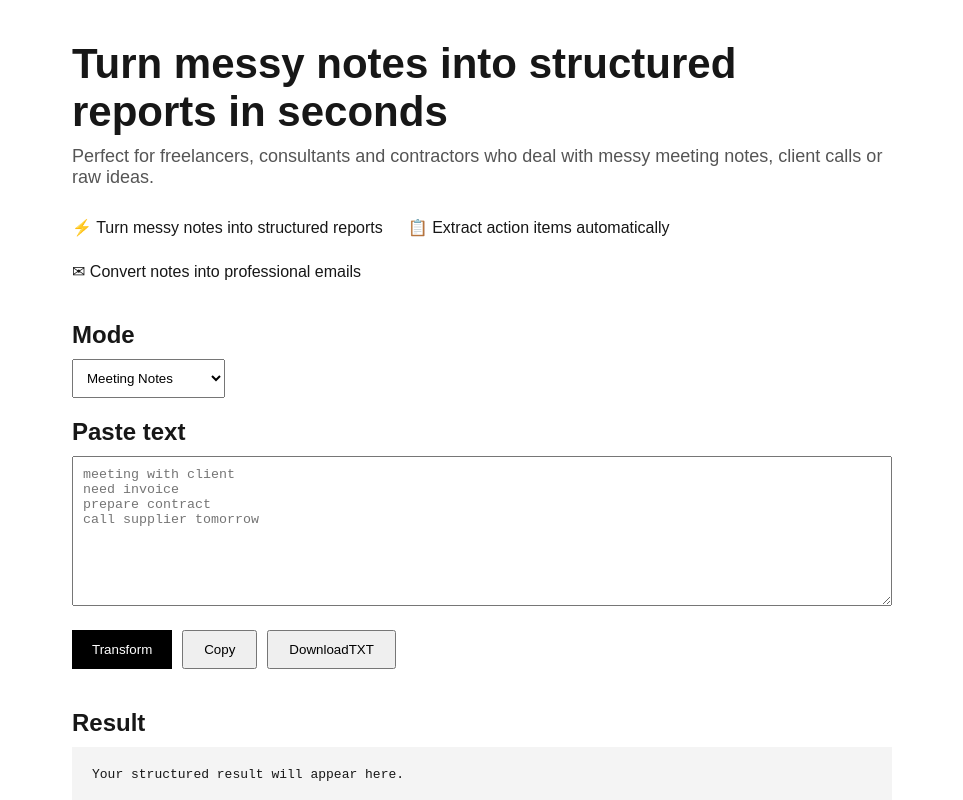
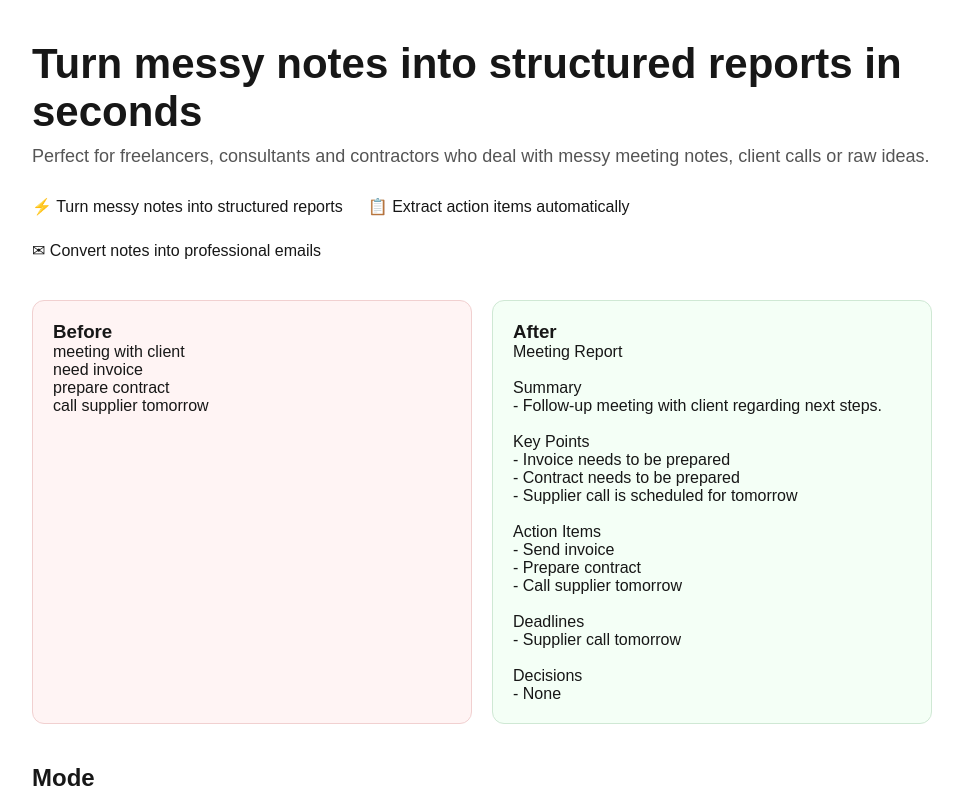
Before and after one commit to RobertFatu91/document-structurer-ai, a Next.js app: page / in a window 1280 px wide. Shown: the top 800 px of the page, without its empty margins (158-1121 px from the left). Built offline with nearby package versions, Linux system fonts and the light colour scheme.

Commit message:
add before after demo

```diff
--- a/app/page.js
+++ b/app/page.js
@@ -3,104 +3,136 @@
 import { useState } from "react";
 
 export default function Home() {
+  const [text, setText] = useState("");
+  const [result, setResult] = useState("");
+  const [mode, setMode] = useState("Meeting Notes");
 
-const [text,setText] = useState("")
-const [result,setResult] = useState("")
-const [mode,setMode] = useState("Meeting Notes")
+  async function transform() {
+    const res = await fetch("/api/ai", {
+      method: "POST",
+      headers: { "Content-Type": "application/json" },
+      body: JSON.stringify({ text, mode }),
+    });
 
-async function transform(){
-
-const res = await fetch("/api/ai",{
-method:"POST",
-headers:{ "Content-Type":"application/json"},
-body: JSON.stringify({text,mode})
-})
-
-const data = await res.json()
-setResult(data.result)
-
+    const data = await res.json();
+    setResult(data.result);
   }
 
-function downloadTXT(){
-
-const element = document.createElement("a")
-const file = new Blob([result],{type:"text/plain"})
-element.href = URL.createObjectURL(file)
-element.download = "structured.txt"
-document.body.appendChild(element)
-element.click()
-
+  function downloadTXT() {
+    const element = document.createElement("a");
+    const file = new Blob([result], { type: "text/plain" });
+    element.href = URL.createObjectURL(file);
+    element.download = "structured.txt";
+    document.body.appendChild(element);
+    element.click();
   }
 
-function copyText(){
-
-navigator.clipboard.writeText(result)
-
+  function copyText() {
+    navigator.clipboard.writeText(result);
   }
 
   return (
-
-<div style={{maxWidth:"900px",margin:"auto",padding:"40px",fontFamily:"Arial"}}>
-
-<h1 style={{fontSize:"42px",fontWeight:"700",marginBottom:"10px"}}>
+    <div style={{ maxWidth: "980px", margin: "auto", padding: "40px", fontFamily: "Arial" }}>
+      <h1 style={{ fontSize: "42px", fontWeight: "700", marginBottom: "10px" }}>
         Turn messy notes into structured reports in seconds
       </h1>
 
-<p style={{fontSize:"18px",color:"#555",marginBottom:"30px"}}>
+      <p style={{ fontSize: "18px", color: "#555", marginBottom: "30px" }}>
         Perfect for freelancers, consultants and contractors who deal with messy meeting notes, client calls or raw ideas.
       </p>
 
-<div style={{display:"flex",gap:"25px",marginBottom:"40px",flexWrap:"wrap"}}>
-
+      <div style={{ display: "flex", gap: "25px", marginBottom: "40px", flexWrap: "wrap" }}>
         <div>⚡ Turn messy notes into structured reports</div>
         <div>📋 Extract action items automatically</div>
         <div>✉ Convert notes into professional emails</div>
-
       </div>
 
-<h2 style={{marginBottom:"10px"}}>Mode</h2>
+      <div
+        style={{
+          display: "grid",
+          gridTemplateColumns: "1fr 1fr",
+          gap: "20px",
+          marginBottom: "40px",
+        }}
+      >
+        <div style={{ background: "#fff4f4", padding: "20px", borderRadius: "12px", border: "1px solid #f1d0d0" }}>
+          <h3 style={{ marginTop: 0 }}>Before</h3>
+          <pre style={{ whiteSpace: "pre-wrap", margin: 0, fontFamily: "Arial" }}>
+{`meeting with client
+need invoice
+prepare contract
+call supplier tomorrow`}
+          </pre>
+        </div>
+
+        <div style={{ background: "#f4fff6", padding: "20px", borderRadius: "12px", border: "1px solid #cfe8d4" }}>
+          <h3 style={{ marginTop: 0 }}>After</h3>
+          <pre style={{ whiteSpace: "pre-wrap", margin: 0, fontFamily: "Arial" }}>
+{`Meeting Report
+
+Summary
+- Follow-up meeting with client regarding next steps.
+
+Key Points
+- Invoice needs to be prepared
+- Contract needs to be prepared
+- Supplier call is scheduled for tomorrow
+
+Action Items
+- Send invoice
+- Prepare contract
+- Call supplier tomorrow
+
+Deadlines
+- Supplier call tomorrow
+
+Decisions
+- None`}
+          </pre>
+        </div>
+      </div>
+
+      <h2 style={{ marginBottom: "10px" }}>Mode</h2>
 
       <select
         value={mode}
-onChange={(e)=>setMode(e.target.value)}
-style={{padding:"10px",marginBottom:"20px"}}
+        onChange={(e) => setMode(e.target.value)}
+        style={{ padding: "10px", marginBottom: "20px", width: "100%", maxWidth: "320px" }}
       >
-
         <option>Meeting Notes</option>
         <option>Professional Email</option>
         <option>Task List</option>
         <option>Summary</option>
-
       </select>
 
       <h2>Paste text</h2>
 
       <textarea
         value={text}
-onChange={(e)=>setText(e.target.value)}
+        onChange={(e) => setText(e.target.value)}
         placeholder="meeting with client
 need invoice
 prepare contract
 call supplier tomorrow"
         style={{
-width:"100%",
-height:"150px",
-padding:"10px",
-marginTop:"10px",
-marginBottom:"20px"
+          width: "100%",
+          height: "150px",
+          padding: "10px",
+          marginTop: "10px",
+          marginBottom: "20px",
         }}
       />
 
-<div style={{display:"flex",gap:"10px",flexWrap:"wrap"}}>
-
+      <div style={{ display: "flex", gap: "10px", flexWrap: "wrap" }}>
         <button
           onClick={transform}
           style={{
-background:"black",
-color:"white",
-padding:"10px 20px",
-border:"none",
-cursor:"pointer"
+            background: "black",
+            color: "white",
+            padding: "10px 20px",
+            border: "none",
+            cursor: "pointer",
+            borderRadius: "8px",
           }}
         >
           Transform
@@ -109,8 +141,9 @@ Transform
         <button
           onClick={copyText}
           style={{
-padding:"10px 20px",
-cursor:"pointer"
+            padding: "10px 20px",
+            cursor: "pointer",
+            borderRadius: "8px",
           }}
         >
           Copy
@@ -119,28 +152,35 @@ Copy
         <button
           onClick={downloadTXT}
           style={{
-padding:"10px 20px",
-cursor:"pointer"
+            padding: "10px 20px",
+            cursor: "pointer",
+            borderRadius: "8px",
           }}
         >
-DownloadTXT
+          Download TXT
         </button>
-
       </div>
 
-<h2 style={{marginTop:"40px"}}>Result</h2>
+      <h2 style={{ marginTop: "40px" }}>Result</h2>
 
-<pre style={{
-background:"#f4f4f4",
-padding:"20px",
-whiteSpace:"pre-wrap",
-marginTop:"10px"
-}}>
+      <pre
+        style={{
+          background: "#f4f4f4",
+          padding: "20px",
+          whiteSpace: "pre-wrap",
+          marginTop: "10px",
+          borderRadius: "12px",
+        }}
+      >
         {result || "Your structured result will appear here."}
       </pre>
 
+      <div style={{ marginTop: "50px", padding: "25px", background: "#f8f8f8", borderRadius: "12px" }}>
+        <h2 style={{ marginTop: 0 }}>Coming soon</h2>
+        <p style={{ marginBottom: 0 }}>
+          Free plan with limited transforms and a Pro plan for unlimited usage, exports and advanced modes.
+        </p>
       </div>
-
-)
-
+    </div>
+  );
 }
```
Lines whose indentation alone changed are shown as unchanged.
